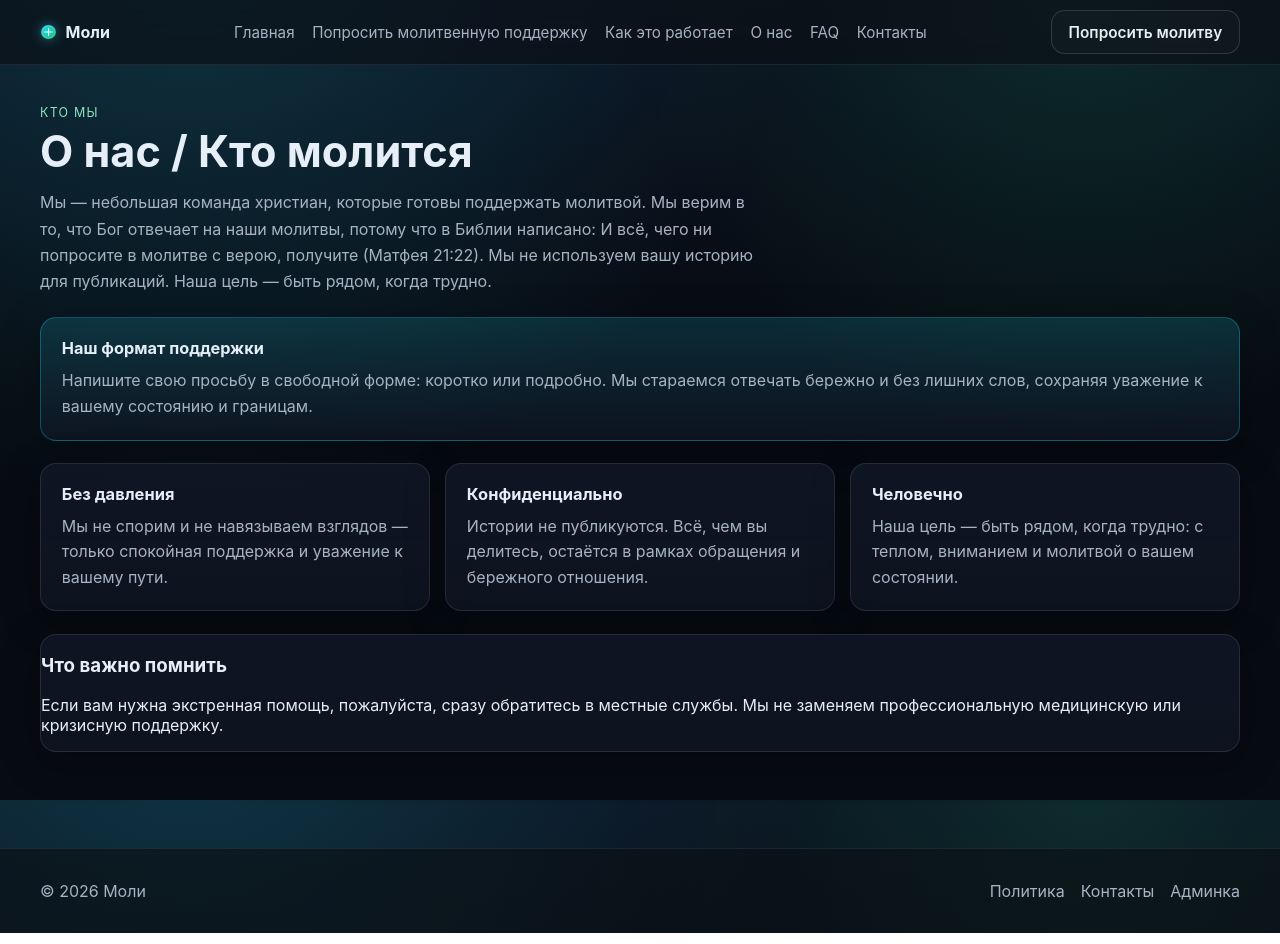
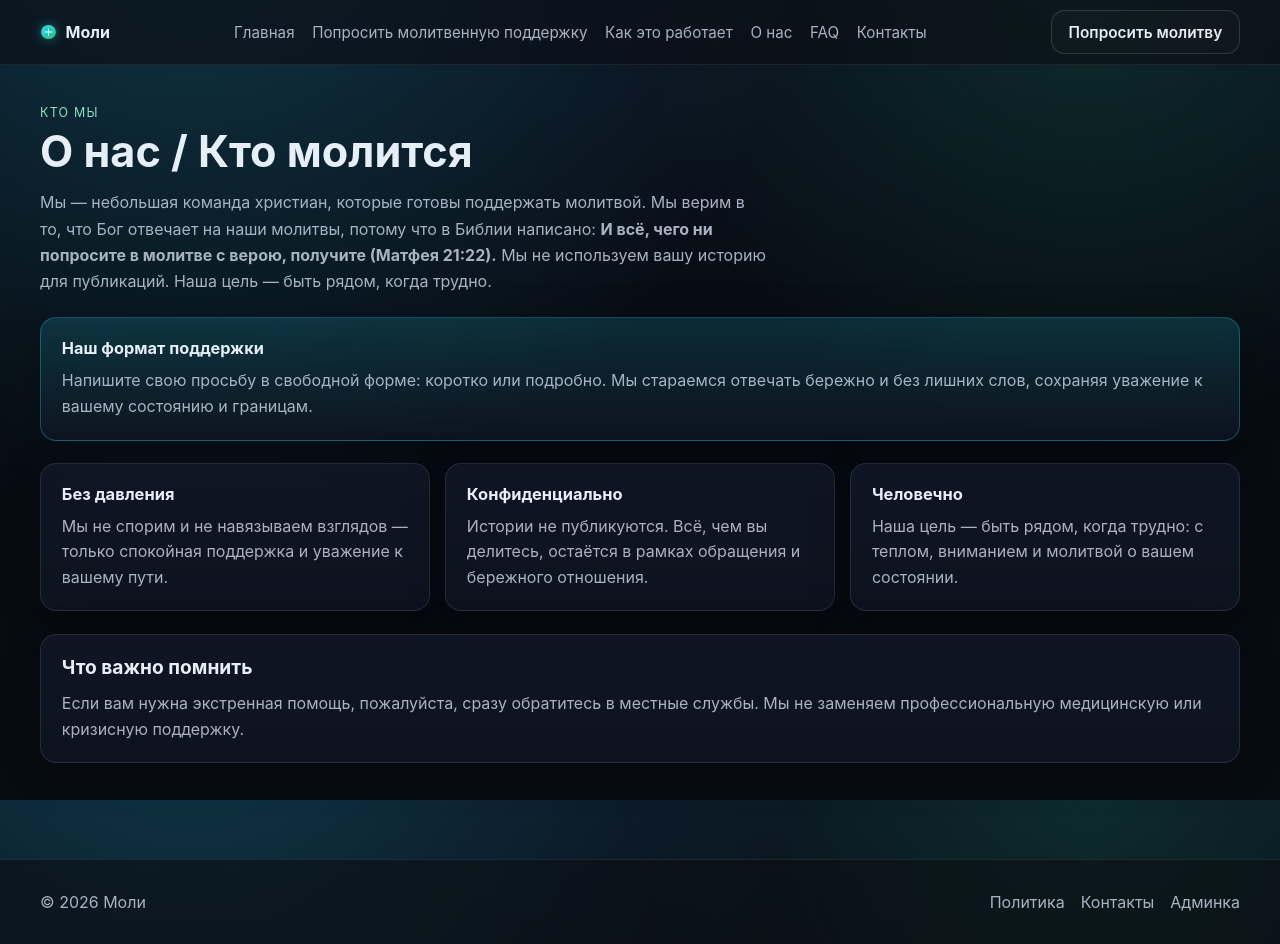
Before and after one commit to manitip/-------------5-, a Next.js app: page /about in a window 1280 px wide. Built offline with nearby package versions, Linux system fonts and the light colour scheme.

Commit message:
Исправить выравнивание и размер текста в блоке 'Что важно помнить'

```diff
--- a/src/app/(site)/about/page.tsx
+++ b/src/app/(site)/about/page.tsx
@@ -7,13 +7,21 @@ const aboutText = siteText.pages.about;
 export const metadata = { title: "О нас" };
 
 export default function About() {
+  const bibleQuote = "И всё, чего ни попросите в молитве с верою, получите (Матфея 21:22).";
+  const hasBibleQuote = aboutText.subtitle.includes(bibleQuote);
+  const [beforeQuote, afterQuote] = hasBibleQuote ? aboutText.subtitle.split(bibleQuote) : [aboutText.subtitle, ""];
+
   return (
     <div className="about-page">
       <FadeIn>
         <section className="about-hero">
           <p className="section-kicker">{aboutText.kicker}</p>
           <h1 className="about-title">{aboutText.title}</h1>
-          <p className="about-subtitle">{aboutText.subtitle}</p>
+          <p className="about-subtitle">
+            {beforeQuote}
+            {hasBibleQuote ? <strong>{bibleQuote}</strong> : null}
+            {afterQuote}
+          </p>
         </section>
       </FadeIn>
 
--- a/src/app/globals.css
+++ b/src/app/globals.css
@@ -432,6 +432,24 @@ textarea { min-height: 170px; }
   line-height: 1.6;
 }
 
+
+.about-bottom-card {
+  padding: 1.1rem;
+  text-align: left;
+}
+
+.about-bottom-title {
+  margin: 0;
+  font-size: 1.2rem;
+  line-height: 1.35;
+}
+
+.about-bottom-text {
+  margin: .65rem 0 0;
+  color: var(--muted);
+  line-height: 1.6;
+}
+
 .contacts-card {
   padding: 1rem 1.15rem;
   border-color: rgba(25,195,125,.25);
@@ -554,7 +572,8 @@ textarea { min-height: 170px; }
   .about-note-card,
   .contacts-card,
   .faq-card,
-  .about-value-card {
+  .about-value-card,
+  .about-bottom-card {
     padding: 1.25rem 1.3rem;
   }
 
```
